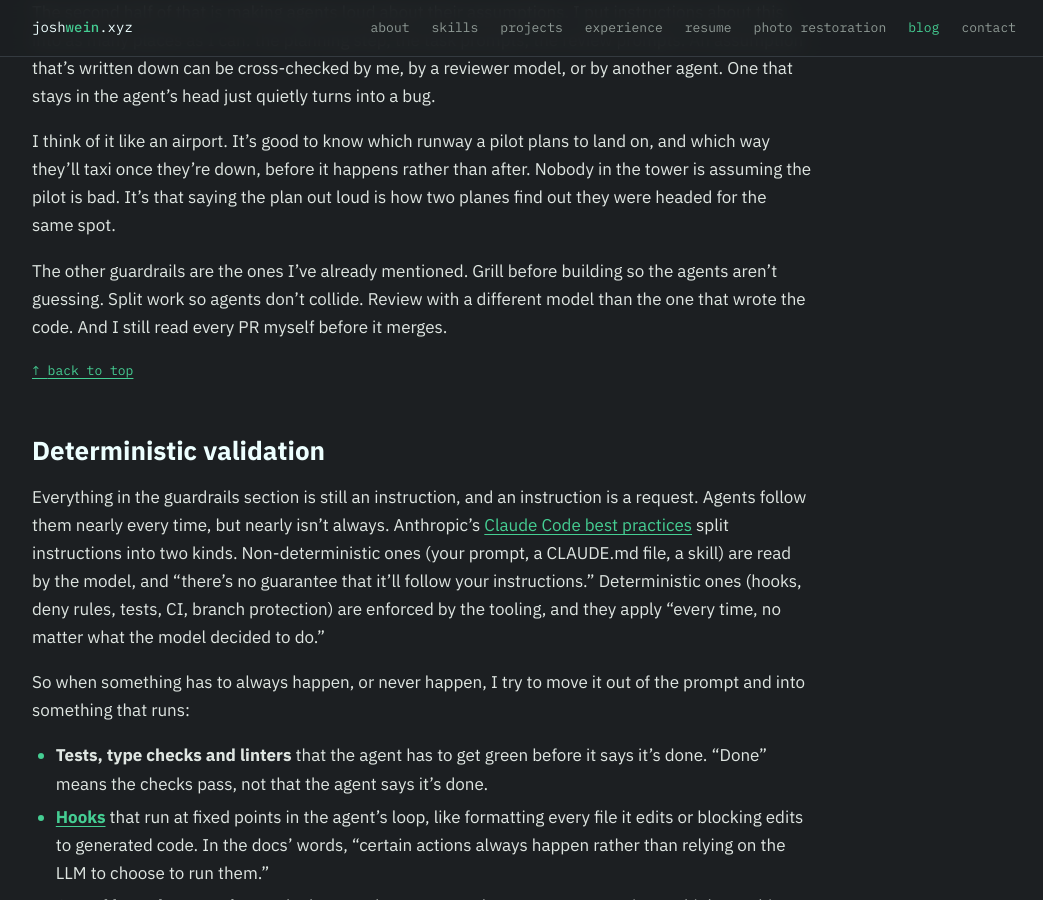
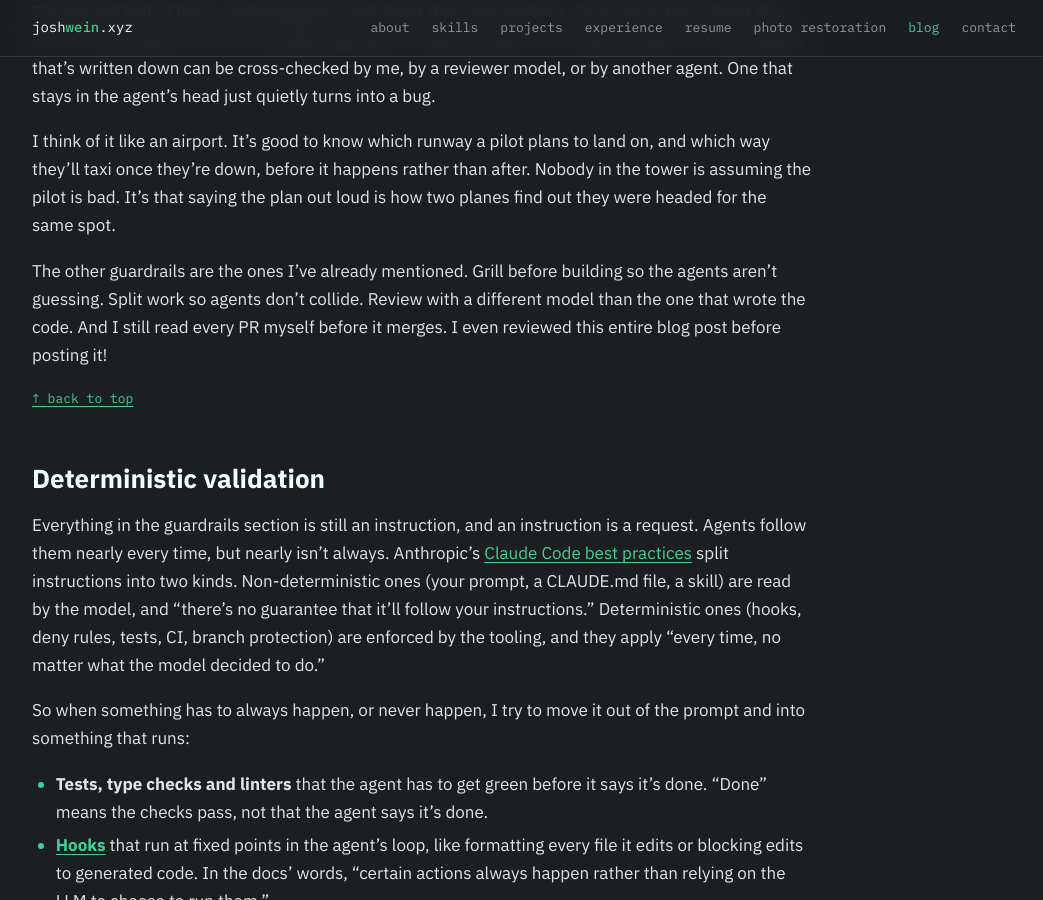
Before and after one commit to JoshWein/blog, a Jekyll site: the page built from _posts/2026-11-21-multi-agent-workflows.md, in a window 1280 px wide and 900 px high, scrolled down 6613 px. Shown: the whole window, without its empty margins (116-1159 px from the left). Built offline with Jekyll 4.4.1, drawn with Linux system fonts in a browser that asks for light colours; comment, search, counter and statistics services are not loaded; some of the changed text lies outside the part shown.

Commit message:
Tweak command center caption and guardrails line
Co-Authored-By: Claude Opus 5.5 <noreply@anthropic.com>
Claude-Session: https://claude.ai/code/session_01HtAirmGQyAcmjJao62wzYe

```diff
--- a/_posts/2026-11-21-multi-agent-workflows.md
+++ b/_posts/2026-11-21-multi-agent-workflows.md
@@ -210,7 +210,7 @@ The second half of that is making agents loud about their assumptions. I put ins
 
 I think of it like an airport. It's good to know which runway a pilot plans to land on, and which way they'll taxi once they're down, before it happens rather than after. Nobody in the tower is assuming the pilot is bad. It's that saying the plan out loud is how two planes find out they were headed for the same spot.
 
-The other guardrails are the ones I've already mentioned. Grill before building so the agents aren't guessing. Split work so agents don't collide. Review with a different model than the one that wrote the code. And I still read every PR myself before it merges.
+The other guardrails are the ones I've already mentioned. Grill before building so the agents aren't guessing. Split work so agents don't collide. Review with a different model than the one that wrote the code. And I still read every PR myself before it merges. I even reviewed this entire blog post before posting it!
 
 ##### [back to top](#top)
 
```
Also changed, not shown: other parts of _posts/2026-11-21-multi-agent-workflows.md (+1 -1 lines).
